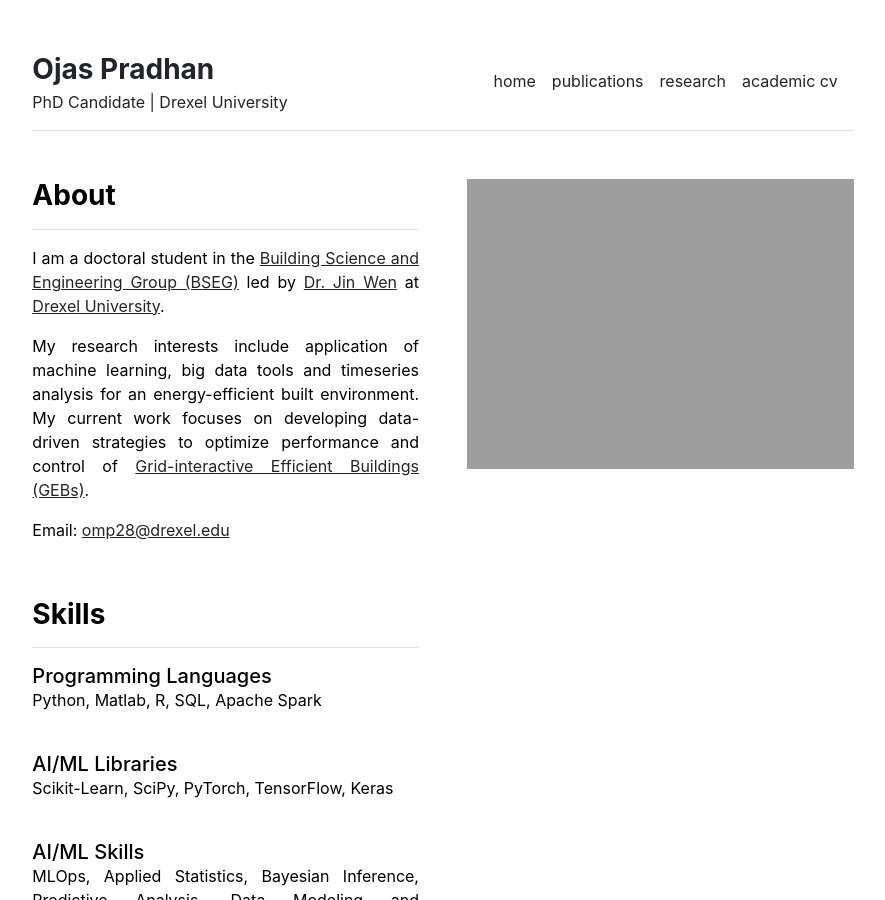
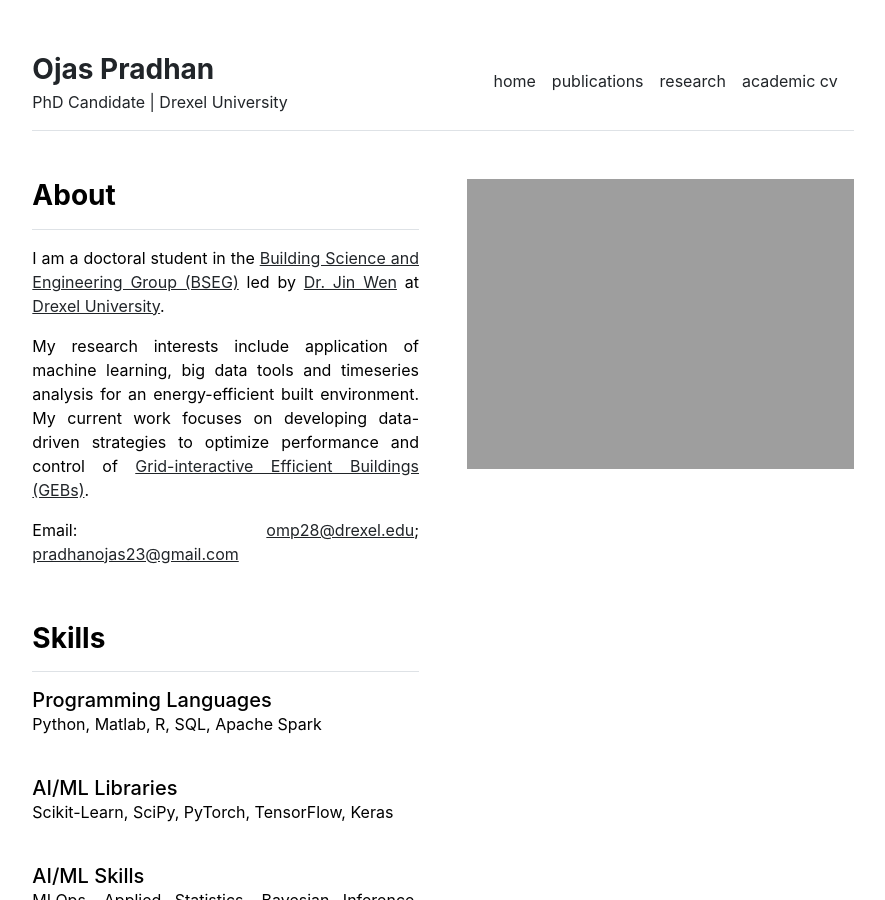
Before and after one commit to pradhanojas/pradhanojas.github.io, a Jekyll site: the page built from index.md, in a window 1280 px wide and 900 px high. Shown: the whole window, without its empty margins (197-1082 px from the left). Built offline with Jekyll 4.4.1, drawn with Linux system fonts in a browser that asks for light colours.

Commit message:
Update index.md

```diff
--- a/index.md
+++ b/index.md
@@ -7,7 +7,7 @@ I am a doctoral student in the <a href="https://drexel.edu/engineering/academics
 
 My research interests include application of machine learning, big data tools and timeseries analysis for an energy-efficient built environment. My current work focuses on developing data-driven strategies to optimize performance and control of <a href="https://www.energy.gov/eere/buildings/grid-interactive-efficient-buildings" target="_blank">Grid-interactive Efficient Buildings (GEBs)</a>.
 
-Email: <a href="mailto:omp28@drexel.edu">omp28@drexel.edu</a>
+Email: <a href="mailto:omp28@drexel.edu">omp28@drexel.edu</a>; <a href="mailto:pradhanojas23@gmail.com">pradhanojas23@gmail.com</a>
 
 <br>
 <h3 class="fw-bold border-bottom pb-3 mb-3">Skills</h3>
```
